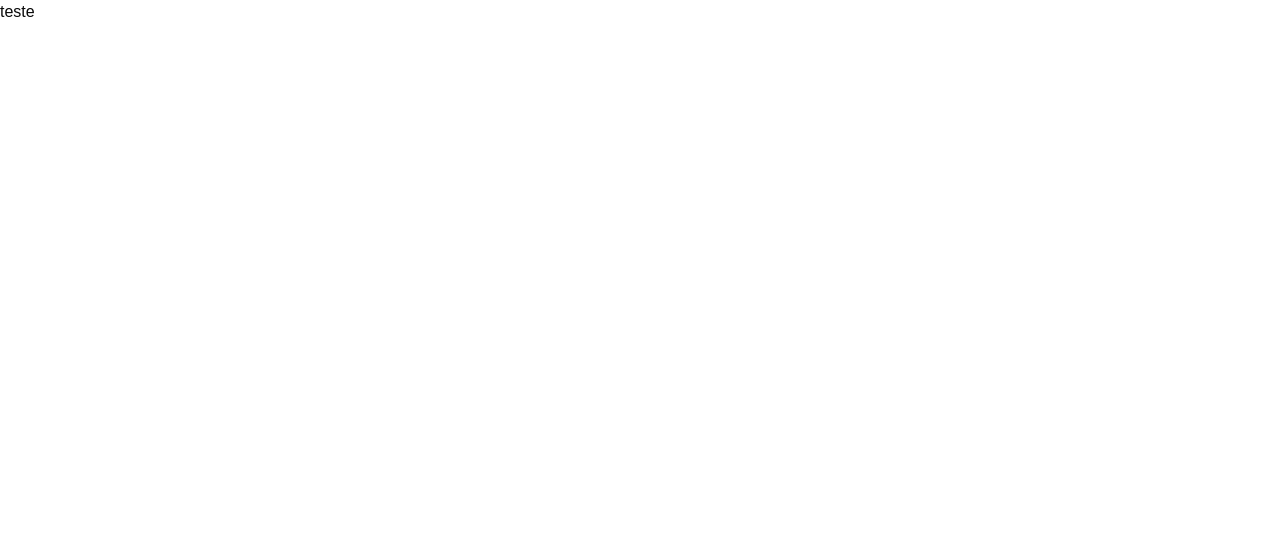
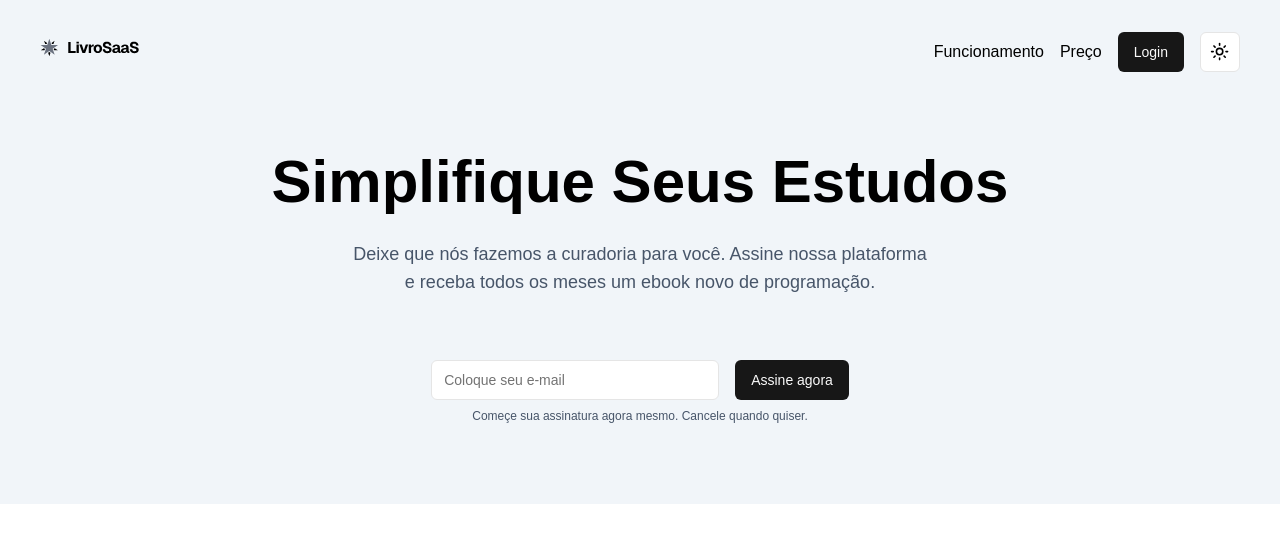
Before and after one commit to nathanmota-dev/microssas, a Next.js app: page / in a window 1280 px wide. Shown: the top 542 px of the page. Built offline with nearby package versions, Linux system fonts and the light colour scheme.

Commit message:
:sparkles: feat: creating navbar and hero section for LP

```diff
--- /dev/null
+++ b/app/components/navbar/index.tsx
@@ -0,0 +1,30 @@
+import { Button } from "@/components/ui/button";
+import Image from "next/image";
+import Link from "next/link";
+import { ModeToggle } from "../mode-toogle";
+
+export default function Navbar() {
+    return (
+        <nav className="bg-slate-100 dark:bg-lighter-black text-black dark:text-white flex justify-between pt-8 px-10">
+            <ul>
+                <li>
+                    <Image src="/Logo.svg" alt="Logo" width={100} height={100} />
+                </li>
+            </ul>
+            <ul className="flex items-center gap-x-4">
+                <li>
+                    <Link href="/">Funcionamento</Link>
+                </li>
+                <li>
+                    <Link href="/">Preço</Link>
+                </li>
+                <li>
+                    <Link href="/"><Button>Login</Button></Link>
+                </li>
+                <li>
+                    <ModeToggle />
+                </li>
+            </ul>
+        </nav>
+    )
+}
--- a/app/page.tsx
+++ b/app/page.tsx
@@ -1,5 +1,7 @@
+import LandingPage from "./pages/LandingPage";
+
 export default function Home() {
   return (
-    <div>teste</div>
+    <LandingPage />
   );
 }
--- /dev/null
+++ b/app/pages/LandingPage/index.tsx
@@ -0,0 +1,12 @@
+import Navbar from "@/app/components/navbar";
+import HeroSection from "../hero";
+
+
+export default function LandingPage() {
+  return (
+    <div>
+      <Navbar />
+      <HeroSection />
+    </div>
+  )
+}
--- /dev/null
+++ b/app/pages/hero/index.tsx
@@ -0,0 +1,16 @@
+import { Button } from "@/components/ui/button";
+import { Input } from "@/components/ui/input";
+
+export default function HeroSection() {
+    return (
+        <div className="bg-slate-100 dark:bg-lighter-black text-black dark:text-white py-20 flex flex-col items-center justify-center">
+            <h1 className="text-6xl font-bold">Simplifique Seus Estudos</h1>
+            <h3 className="text-slate-600 dark:text-slate-400 pt-7 text-lg flex text-center max-w-[45%]">Deixe que nós fazemos a curadoria para você. Assine nossa plataforma e receba todos os meses um ebook novo de programação.</h3>
+            <div className="flex items-center justify-center gap-4 pt-16">
+                <Input className="w-72" placeholder="Coloque seu e-mail" />
+                <Button>Assine agora</Button>
+            </div>
+            <p className="text-slate-600 dark:text-slate-400 text-xs pt-2">Começe sua assinatura agora mesmo. Cancele quando quiser.</p>
+        </div>
+    )
+}
--- a/tailwind.config.ts
+++ b/tailwind.config.ts
@@ -12,6 +12,7 @@ const config: Config = {
   		colors: {
   			background: 'hsl(var(--background))',
   			foreground: 'hsl(var(--foreground))',
+			'lighter-black': '#141414',
   			card: {
   				DEFAULT: 'hsl(var(--card))',
   				foreground: 'hsl(var(--card-foreground))'
```
Also changed, not shown: public/Logo.svg (added).
